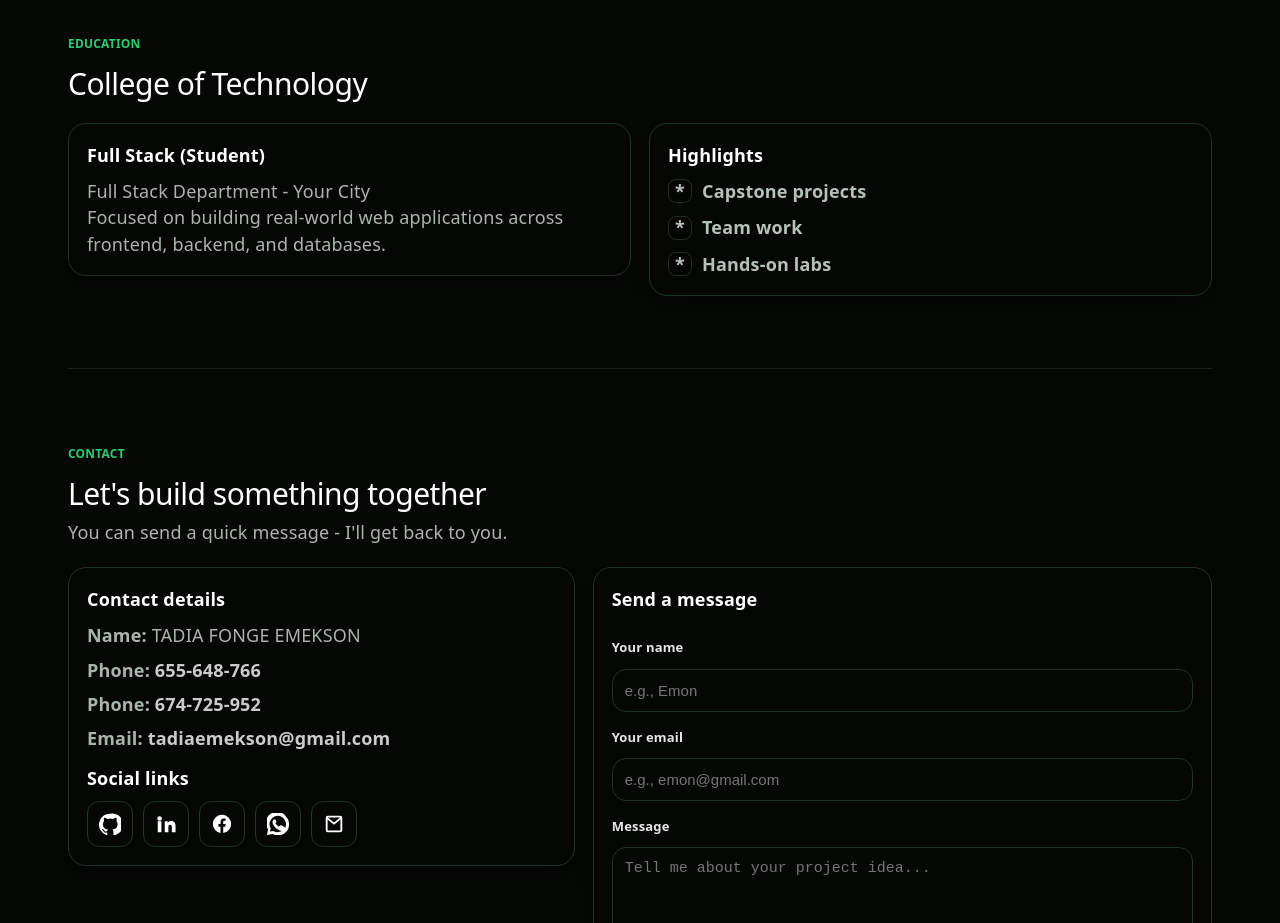
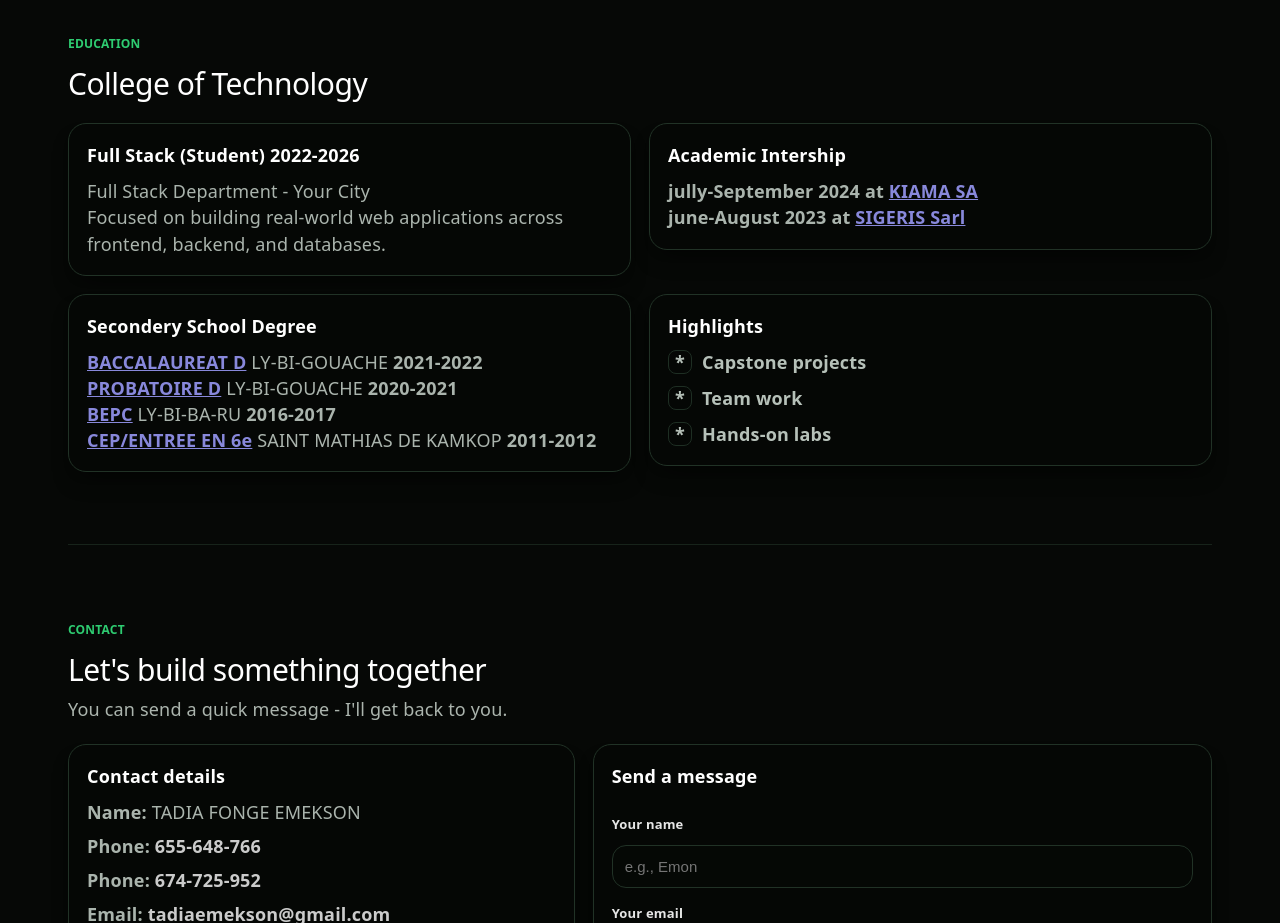
Before and after one commit to tadiaemekson/cv.emekson, a React (Vite) app: page / in a window 1280 px wide. Shown: the part 1980-2903 px from the top of the page. Built offline with nearby package versions, Linux system fonts and the light colour scheme.

Commit message:
adding education

```diff
--- a/src/components/Education.jsx
+++ b/src/components/Education.jsx
@@ -8,13 +8,24 @@ export default function Education({ education }) {
 
       <div className="section-grid">
         <div className="card">
-          <h3 className="card-title">{education?.degree ?? 'Full-Stack Program'}</h3>
+          <h3 className="card-title">{education?.degree ?? 'Full-Stack Program'} 2022-2026</h3>
           <p className="muted">
             {education?.department ?? 'College of Technology'} - {education?.location ?? ''}
           </p>
           <p className="muted">{education?.summary ?? 'A focused learning path across frontend, backend, and databases.'}</p>
         </div>
-
+        <div className="card">
+          <h3 className="card-title">Academic Intership</h3>
+          <p className="muted"><strong>jully-September 2024 at</strong> <a href="https://kiama.cm"><strong>KIAMA SA</strong></a></p>
+          <p className="muted"><strong>june-August 2023 at </strong> <a href="https://sigeris.cm"><strong>SIGERIS Sarl</strong></a></p>
+        </div>
+        <div className="card">
+          <h3 className="card-title">Secondery School Degree</h3>
+          <p className="muted"><a href="https://officedubac.cm/examen-esg/"><strong>BACCALAUREAT D</strong></a> LY-BI-GOUACHE <strong>2021-2022</strong></p>
+          <p className="muted"><a href="https://officedubac.cm/examen-esg/"><strong>PROBATOIRE D</strong></a> LY-BI-GOUACHE <strong>2020-2021</strong></p>
+          <p className="muted"><a href="https://www.minesec.gov.cm"><strong>BEPC</strong></a> LY-BI-BA-RU <strong>2016-2017</strong></p>
+          <p className="muted"><a href="https://www.minedub.cm"><strong>CEP/ENTREE EN 6e</strong></a> SAINT MATHIAS DE KAMKOP <strong>2011-2012</strong></p>
+        </div>
         <div className="card">
           <h3 className="card-title">Highlights</h3>
           <ul className="checklist">
```
